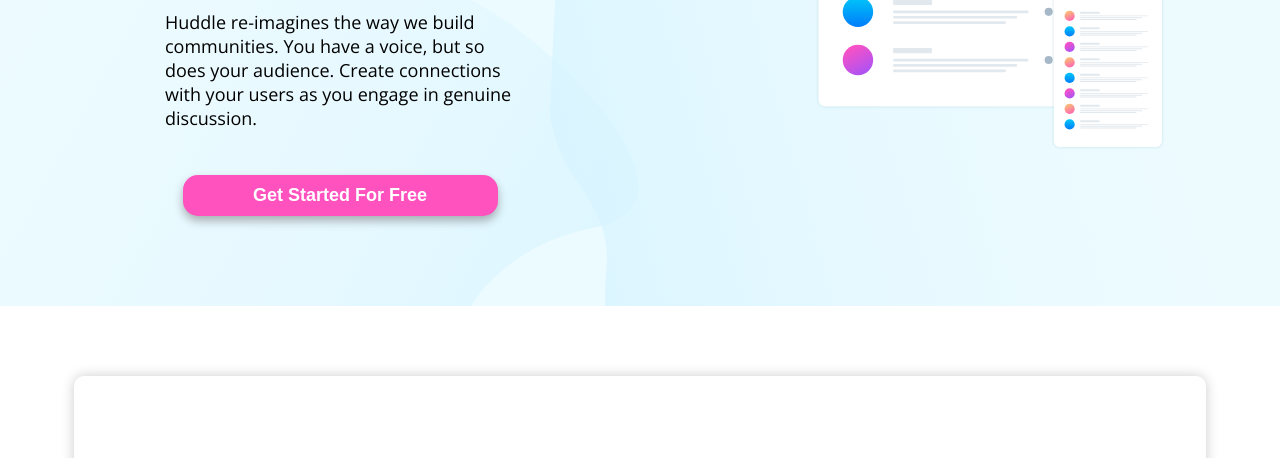
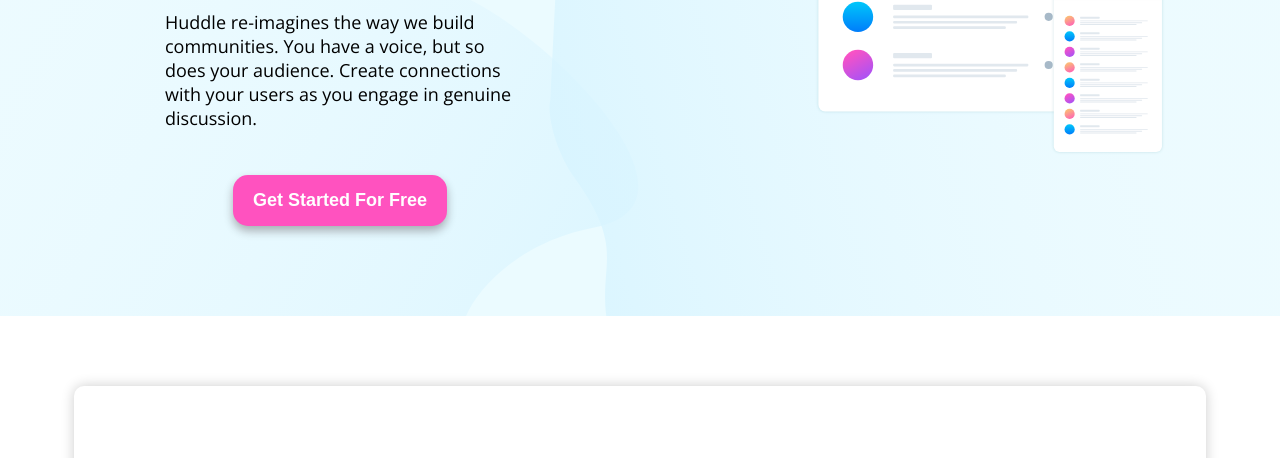
Before and after one commit to arabog/huddle, a plain HTML site: page index.html in a window 1280 px wide. In both pictures the pointer is over the button 339 px from the left and 465 px from the top of the page. Shown: the part 270-728 px from the top of the page. Drawn offline with nearby package versions, Linux system fonts and the light colour scheme; files whose address does not match are found by name.

Commit message:
transition

```diff
--- a/styles.css
+++ b/styles.css
@@ -323,11 +323,11 @@ section {
 
     .header-cta {
         padding: 10px 15px;
+        transition: 1s;
     }
 
     .header-cta:hover {
-        width: 90%;
-        height: 90%;
+        padding: 15px 20px;
     }
 
     .mobile-view {
```
